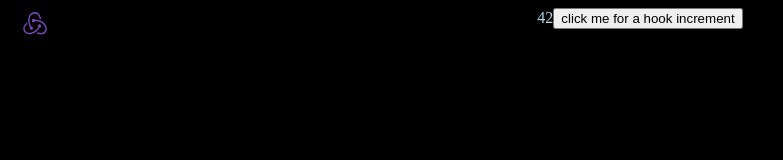
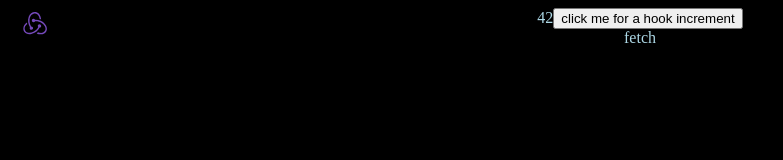
Before and after one commit to agcka/code-sandbox, a React (Create React App) app: page / in a window 1280 px wide. Shown: the top 160 px of the page, without its empty margins (0-783 px from the left). Built offline with nearby package versions, Linux system fonts and the light colour scheme; no server answers.

Commit message:
fetching data of dagobah

```diff
--- a/src/App.js
+++ b/src/App.js
@@ -1,6 +1,7 @@
 import React from 'react';
 import logo from './logo.svg';
 import HooksCounter from './components/HooksCounter.js';
+import FetchingData from './components/FetchingData.js';
 import './App.scss';
 
 function App() {
@@ -9,6 +10,7 @@ function App() {
       <header>
         <img src={logo} className="App-logo" alt="logo" />
         <HooksCounter/>
+        <FetchingData/>
       </header>
 
     </div>
--- /dev/null
+++ b/src/components/FetchingData.js
@@ -0,0 +1,16 @@
+import React, { useEffect } from 'react';
+
+function FetchingData() {
+  // think of a useEffect with the second argument of
+  // an empty array the same as componentDidMount
+
+  useEffect(() => {
+    fetch('https://swapi.dev/api/planets/5')
+      .then(x => x.json())
+      .then(x => console.table(x))
+      .catch(x => console.table(x))
+  },[])
+  return <span>fetch</span>
+}
+
+export default FetchingData;
```
Also changed, not shown: 1 other file (tests, documents, lock files or other folders).
